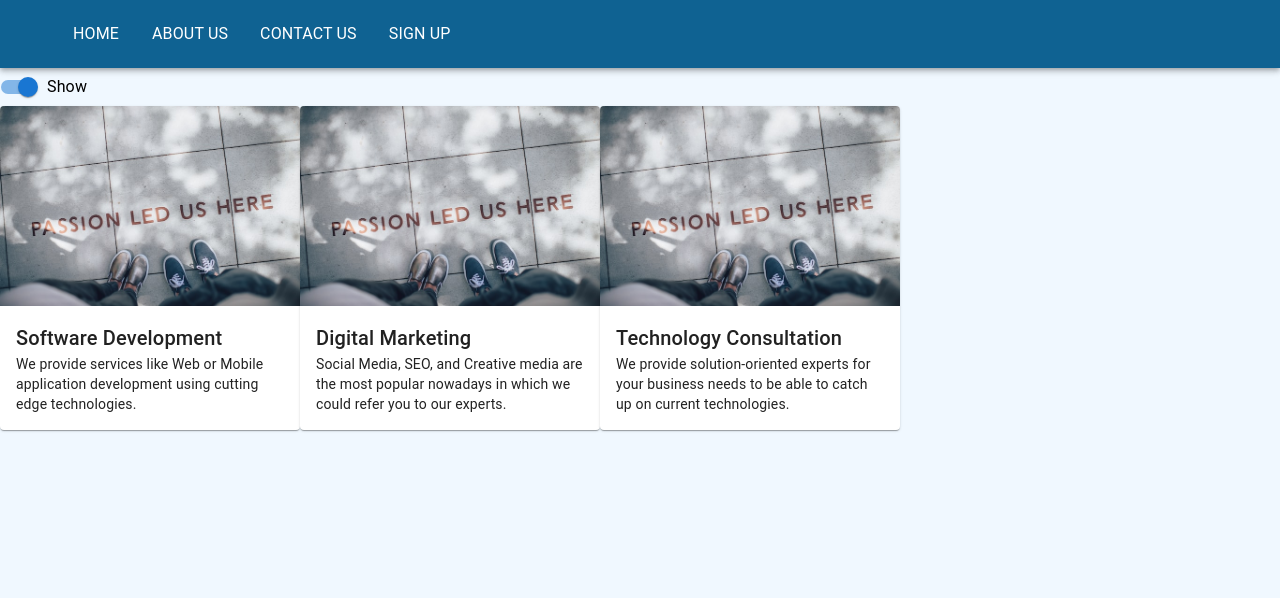
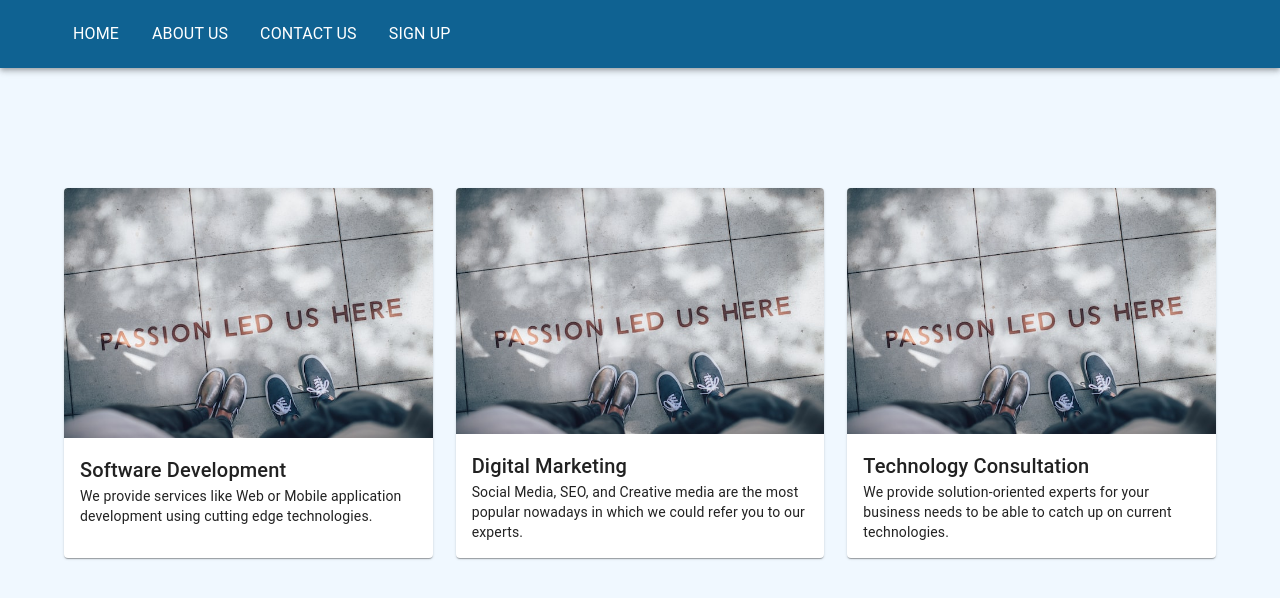
Before and after one commit to abeljrgit/Lugtu-Session4-Task1, a React app: page /about-us in a window 1280 px wide. Shown: the top 598 px of the page. Built offline with nearby package versions, Linux system fonts and the light colour scheme; the HTML template or start-up script is replaced by a standard one.

Commit message:
🚑 fix: About-Us

```diff
--- a/src/App.css
+++ b/src/App.css
@@ -51,9 +51,13 @@ body {
   }
 }
 
-.section-sign-up,
+.section-sign-up {
+  padding-top: 50px;
+  padding-bottom: 50px;
+}
+
 .section-about-us {
-  padding-top: 50px;
+  padding-top: 120px;
   padding-bottom: 50px;
 }
 
--- a/src/App.js
+++ b/src/App.js
@@ -11,7 +11,8 @@ export default class App extends Component {
         <BrowserRouter>
           <Navbar />
           <Routes>
-            <Route path="/" element={<Dashboard />} />
+            {/* <Route path="/" element={<Dashboard />} /> */}
+            <Route path="/" element={<AboutUs />} />
             <Route path="/about-us" element={<AboutUs />} />
             <Route path="/contact-us" element={<ContactUs />} />
             <Route path="/sign-up" element={<SignUp />} />
--- a/src/pages/AboutUs/AboutUs.js
+++ b/src/pages/AboutUs/AboutUs.js
@@ -12,29 +12,28 @@ import { Images } from '../../assets';
 
 export class AboutUs extends Component {
   state = {
-    isChecked: true,
+    isChecked: false,
   };
 
-  handleChange = () => {
+  componentDidMount() {
+    setTimeout(() => {
       this.setState({
-      isChecked: !this.state.isChecked,
+        isChecked: true,
       });
-  };
+    }, 1000);
+  }
 
   render() {
     return (
-      <Box sx={{ height: 180 }}>
-        <FormControlLabel
-          control={
-            <Switch
-              checked={this.state.isChecked}
-              onChange={this.handleChange}
-            />
-          }
-          label="Show"
-        />
-        <Box sx={{ display: 'flex' }}>
-          <Fade in={this.state.isChecked}>
+      <section className="center-h section-about-us ">
+        <Container
+          sx={{
+            display: 'flex',
+            justifyContent: 'center',
+          }}
+        >
+          <Box className="cards-grid">
+            <Fade in={this.state.isChecked} timeout={{ enter: 500 }}>
               <Card
                 sx={{
                   width: '300px',
@@ -43,17 +42,19 @@ export class AboutUs extends Component {
                   flexDirection: 'column',
                 }}
               >
+                <Box>
                   <img src={Images.passionImage} className="passion-image" />
+                </Box>
                 <Box sx={{ p: 2 }}>
                   <Typography variant="h6">Software Development</Typography>
                   <Typography variant="body2">
-                  We provide services like Web or Mobile application development
-                  using cutting edge technologies.
+                    We provide services like Web or Mobile application
+                    development using cutting edge technologies.
                   </Typography>
                 </Box>
               </Card>
             </Fade>
-          <Fade in={this.state.isChecked}>
+            <Fade in={this.state.isChecked} timeout={{ enter: 2000 }}>
               <Card
                 sx={{
                   width: '300px',
@@ -72,7 +73,7 @@ export class AboutUs extends Component {
                 </Box>
               </Card>
             </Fade>
-          <Fade in={this.state.isChecked}>
+            <Fade in={this.state.isChecked} timeout={{ enter: 3500 }}>
               <Card
                 sx={{
                   width: '300px',
@@ -92,7 +93,8 @@ export class AboutUs extends Component {
               </Card>
             </Fade>
           </Box>
-      </Box>
+        </Container>
+      </section>
     );
   }
 }
```
Lines whose indentation alone changed are shown as unchanged.
